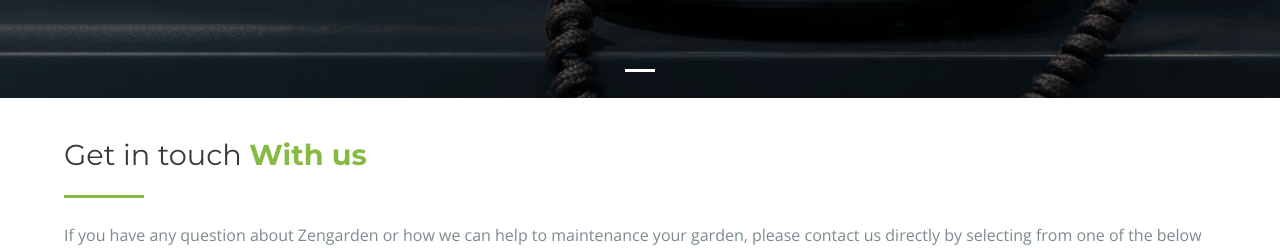
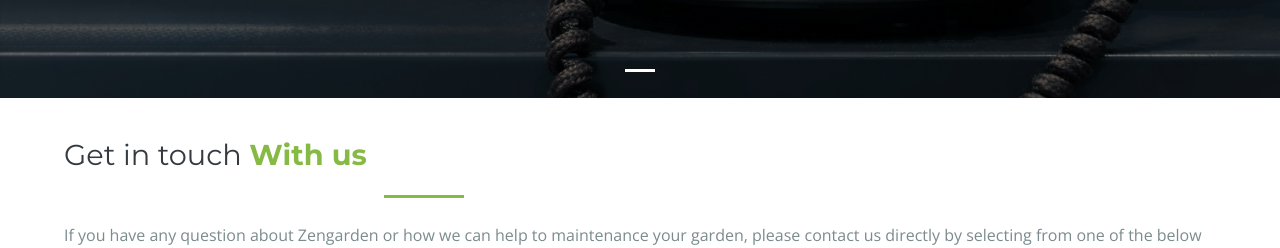
Before and after one commit to luisarevalo21/landscaper-project, a React (Vite) app: page /contact in a window 1280 px wide. Shown: the part 840-1088 px from the top of the page. Built offline with nearby package versions, Linux system fonts and the light colour scheme.

Commit message:
Center form on home page

```diff
--- a/src/App.css
+++ b/src/App.css
@@ -41,7 +41,6 @@ html {
 /* header */
 .header {
   background: var(--black);
-  /* min-height: 100px; */
   padding: 1.2em 1em;
 }
 .header__main__title {
@@ -348,6 +347,7 @@ html {
   display: flex;
   padding: 2.5rem clamp(1rem, 5vw, 50vw);
   flex-direction: column;
+  align-items: center;
 }
 form {
   display: flex;
@@ -400,6 +400,7 @@ form textarea {
   color: var(--white);
   font-weight: normal;
   padding-bottom: 25px;
+  max-width: 720px;
 }
 .form__title--strong {
   font-weight: bold;
@@ -411,7 +412,8 @@ form textarea {
   position: absolute;
   display: inline-block;
   bottom: 0;
-  left: 0;
+  left: 50%;
+  transform: translate(-50%);
   background: #87ba45;
 }
 .form__separator--dashed {
@@ -666,7 +668,6 @@ form textarea {
 .service__after,
 .service__before {
   flex: 1 1 300px;
-  /* margin: 20px 0; */
   border: 1px dotted #ccc;
   background: #f7f8f9;
   padding: 1.8em;
```
